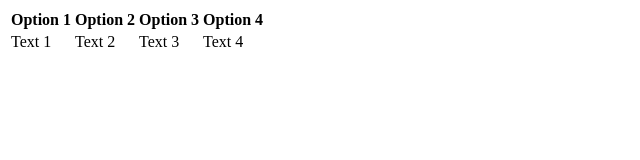
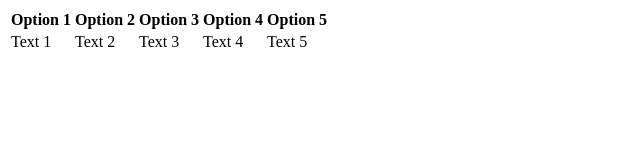
Before and after one commit to patricksewade/quote-generator, a plain HTML site: page index.html in a window 1280 px wide. Shown: the whole page, without its empty margins (0-640 px from the left). Drawn offline with Linux system fonts and the light colour scheme.

Commit message:
Mon 5ième commit

```diff
--- a/index.html
+++ b/index.html
@@ -22,6 +22,9 @@
             <th>
                 Option 4
             </th>
+            <th>
+                Option 5
+            </th>
         </tr>
         <tr>
             <td>
@@ -36,6 +39,9 @@
             <td>
                 Text 4
             </td>
+            <td>
+                Text 5
+            </td>
         </tr>
     </table>
 </body>
```
